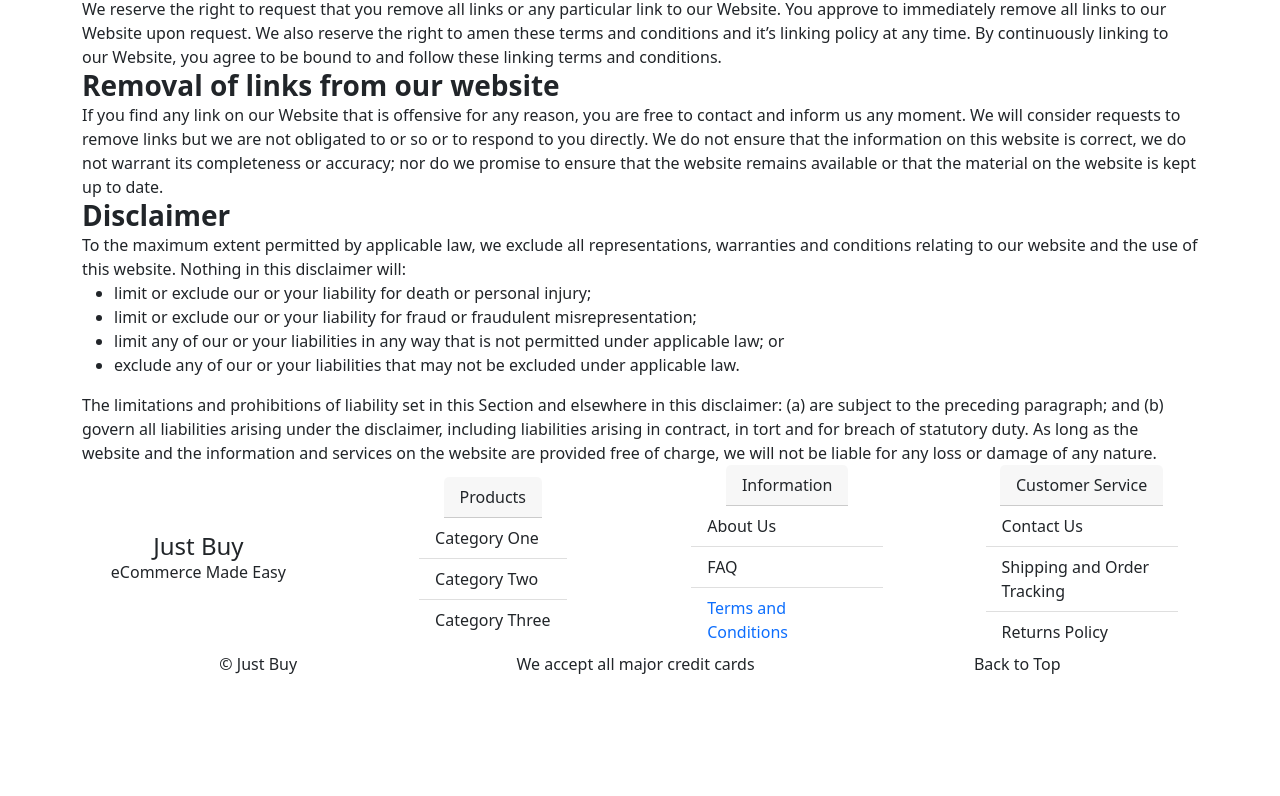
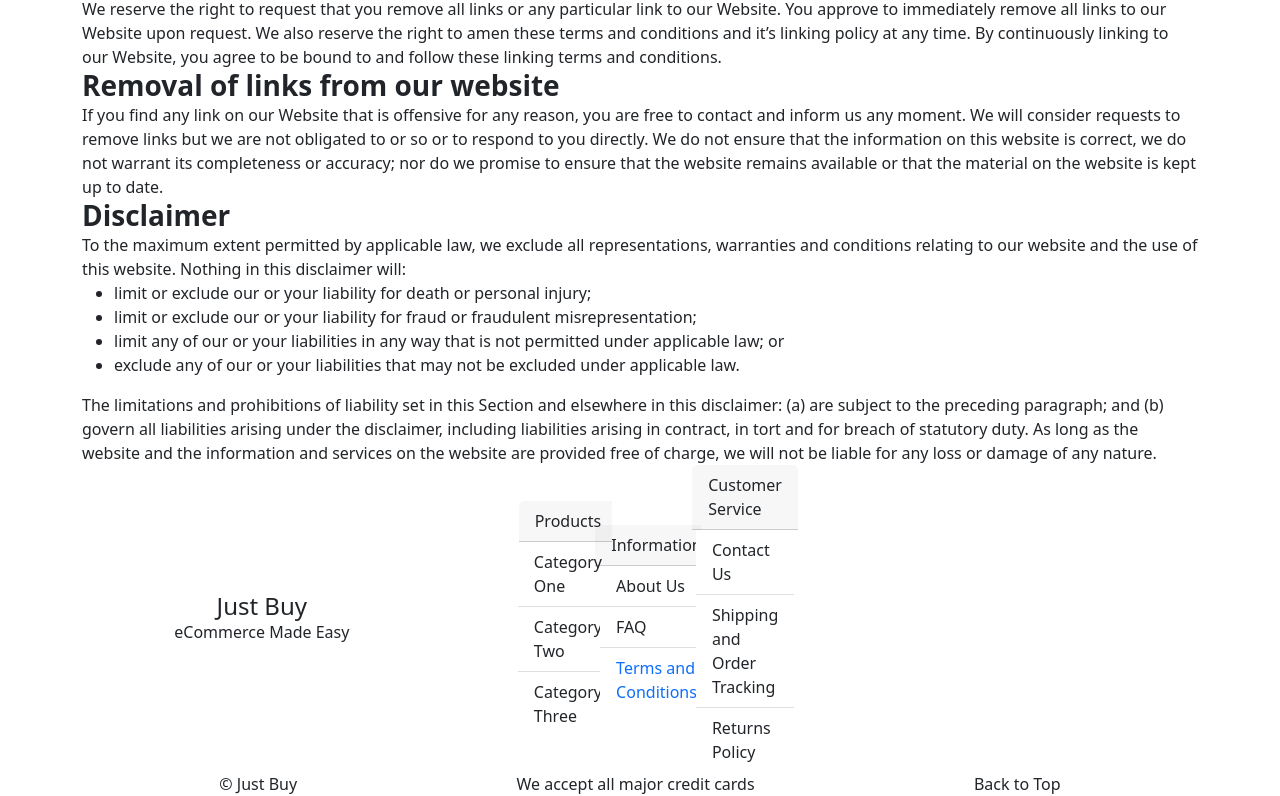
Before and after one commit to Spacepineapple/just_buy, a React (Create React App) app: page /terms in a window 1280 px wide. Shown: the part 1113-1909 px from the top of the page. Before the commit the page ends 1789 px from the top, so only its background shows below. Built offline with nearby package versions, Linux system fonts and the light colour scheme.

Commit message:
Wrap Footer logo and strapline in div and realign to separate from links

```diff
--- a/src/components/Footer.js
+++ b/src/components/Footer.js
@@ -10,6 +10,7 @@ function Footer() {
                     <h4>Just Buy</h4>
                     <p>eCommerce Made Easy</p>
                 </div>
+                <div className="footer-cards">
                     <div className="card footer-cell">
                         <div className="card-header">
                             Products
@@ -101,6 +102,7 @@ function Footer() {
                         </ul>
                     </div>
                 </div>
+            </div>
             <div className="footer-lower">
                 <p>&copy; Just Buy</p>
                 <p>We accept all major credit cards</p>
--- a/src/index.css
+++ b/src/index.css
@@ -24,26 +24,35 @@ footer {
 .footer-upper {
   display: flex;
   width: 100%;
+  flex-direction: column;
+  align-items: center;
 }
 
-.footer-lower, .footer-upper {
+.footer-lower {
   display: flex;
-  flex-direction: column;
 }
-
-
 
 /* Medium screens (tablets and small desktops) */
 @media only screen and (min-width: 768px) {
   .footer-upper, .footer-lower {
     margin-left: 10%;
     margin-right: 10%;
-    flex-direction: row;
   }
   .footer-lower {
     width: 100%;
     justify-content: space-evenly;
+    flex-direction: row;
   }
+  .footer-upper {
+    display: flex;
+    flex-direction: column;
+    align-items: center;
+  }
+
+  .footer-cards {
+    display: flex;
+  }
+
 }
 
 /* Large screens (large desktops and high-resolution displays) */
```
Lines whose indentation alone changed are shown as unchanged.
